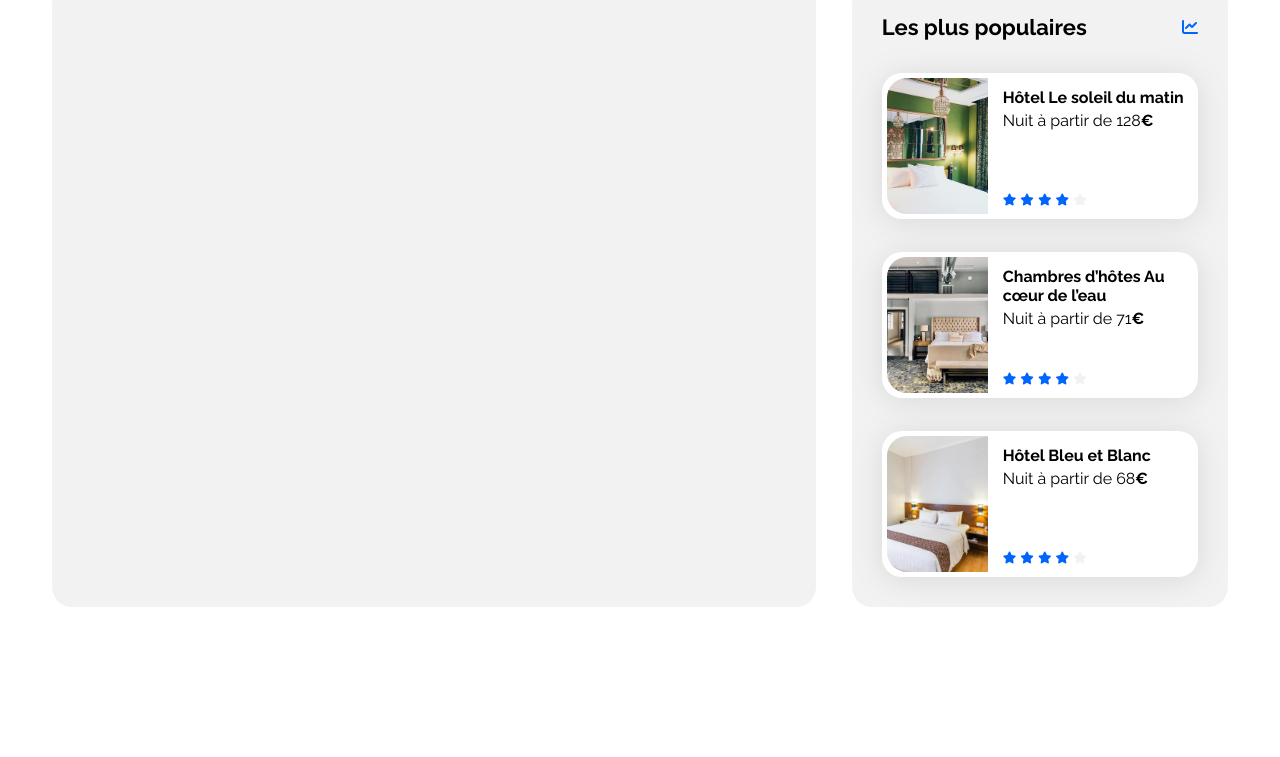
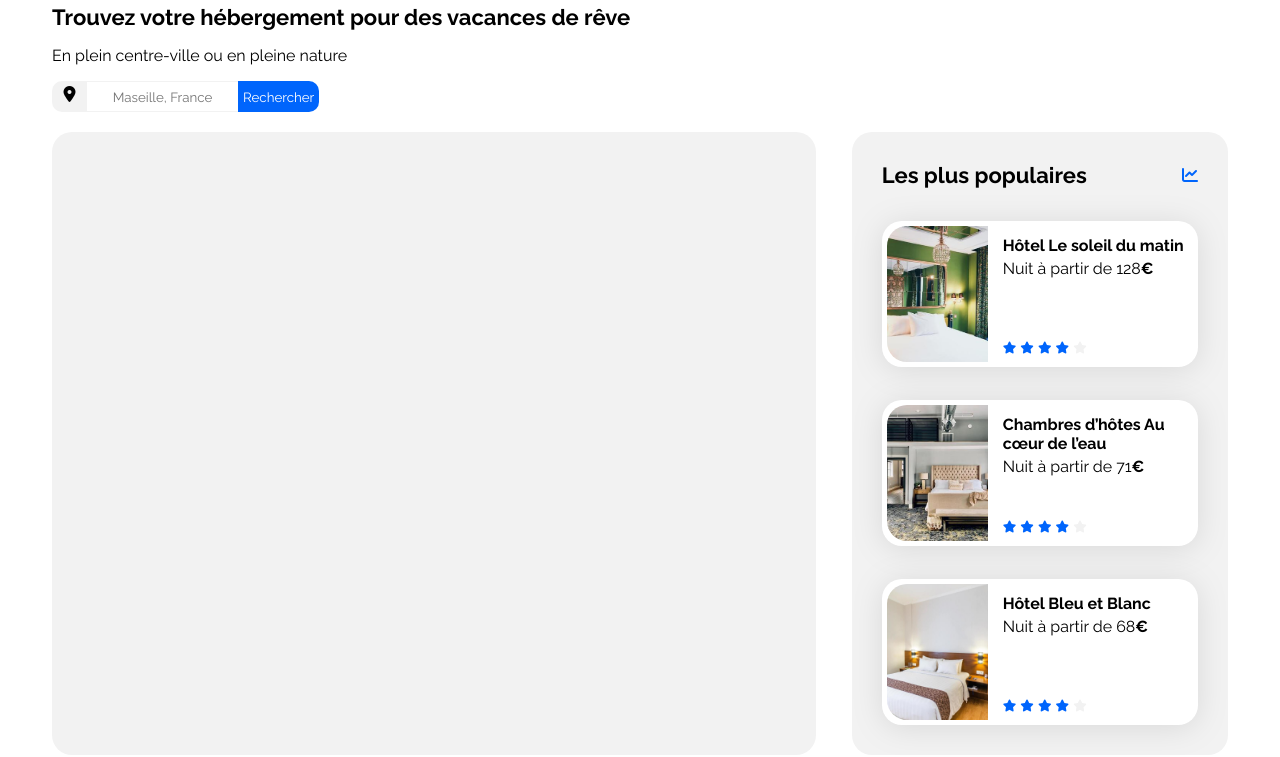
Before and after one commit to Enaroj/OC-P2, a plain HTML site: page index.html in a window 1280 px wide. Shown: the part 97-854 px from the top of the page. Before the commit the page ends 800 px from the top, so only its background shows below. Drawn offline with Linux system fonts and the light colour scheme.

Commit message:
Ajout de la barre de recherche - a modifier

```diff
--- a/css/style.css
+++ b/css/style.css
@@ -19,7 +19,7 @@ header {
 }
 
 #logo {
-    padding: 30px 50px 30px 50px;
+    padding: 30px 50px 30px 0px;
     width: 61px;
     height: 19px;
 }
@@ -66,13 +66,59 @@ a {
     font-size: 22px;
 }
 
+.info-group{
+    margin: 20px 0px ;
+}
+
+.form {
+    display: flex;
+}
+
+#form_localisation {
+    background-color: #F2F2F2;
+    width: 25px;
+    height: 21PX;
+    padding: 5px;
+    border-radius: 10px 0px 0px 10px;
+}
+
+input[type="text"]{
+    text-align: center;
+    color: black;
+    border-color: #F2F2F2;
+    border-width: thin;
+    border-top-style: solid;
+    border-right-style: hidden;
+    border-left-style: hidden;
+    height: 94%;
+    padding: 0px;
+}
+
+#form_button{
+    color: #FFFFFF;
+    padding: 5px;
+    background-color: #0065FC;
+    border: none;
+    border-radius: 0px 10px 10px 0px;
+}
+
 .fa-location-dot {
-    background-color: #F2F2F2;
     color:black;
-    border-radius: 15px, 0px, 0px, 15px;
-    padding: 5px 5px;
-    width: 25px;
-    height: 20px;
+    display: flex;
+    justify-content: center;
+}
+
+.filter{
+    font-weight: 700;
+    font-size:small;
+    display: flex;
+}
+
+.filter-type{
+    display: flex;
+    flex-direction: row;
+    border-radius: 10px;
+    border-color:black;
 }
 
 
--- a/index.html
+++ b/index.html
@@ -24,6 +24,22 @@
             </nav>
         </header>
         <main>
+            <div class="info-group">
+                <h2 class="section-title">Trouvez votre hébergement pour des vacances de rêve</h2>
+                <p>En plein centre-ville ou en pleine nature</p>
+
+<!-- Formulaire de recherche -->
+                <form method="get" action="" class="form">
+                    <div id="form_localisation">
+                        <i class="fa-solid fa-location-dot"></i>
+                    </div>
+                    <div id="form_search">
+                        <input type="text" name="search" placeholder="Maseille, France">
+                    </div>
+                        <input type="submit" value="Rechercher" id="form_button">
+                </form>
+
+            </div>
             <div class="hebergements-and-populaires" id="hebergement">
                 <section class="hebergements">
 
```
